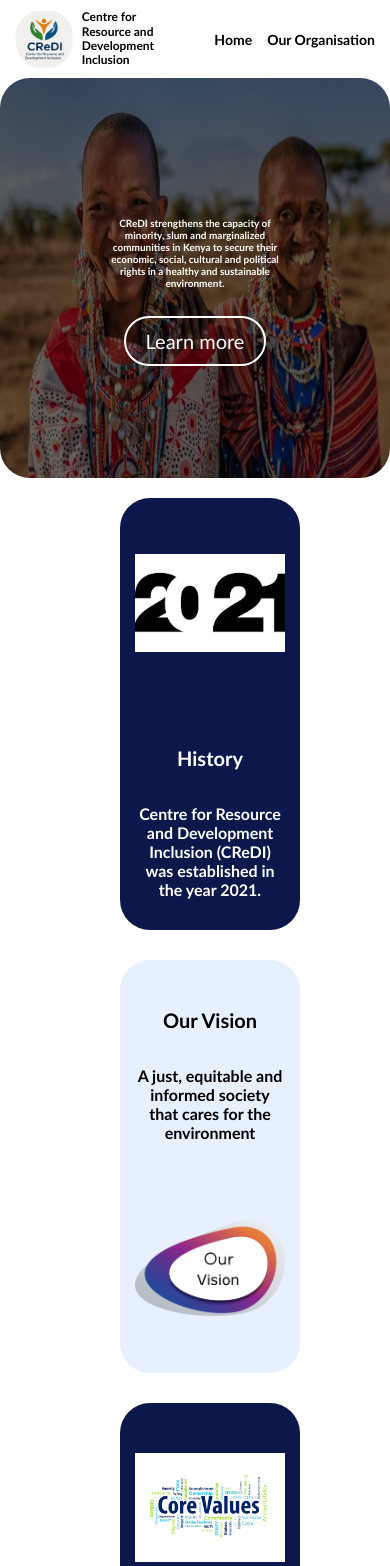
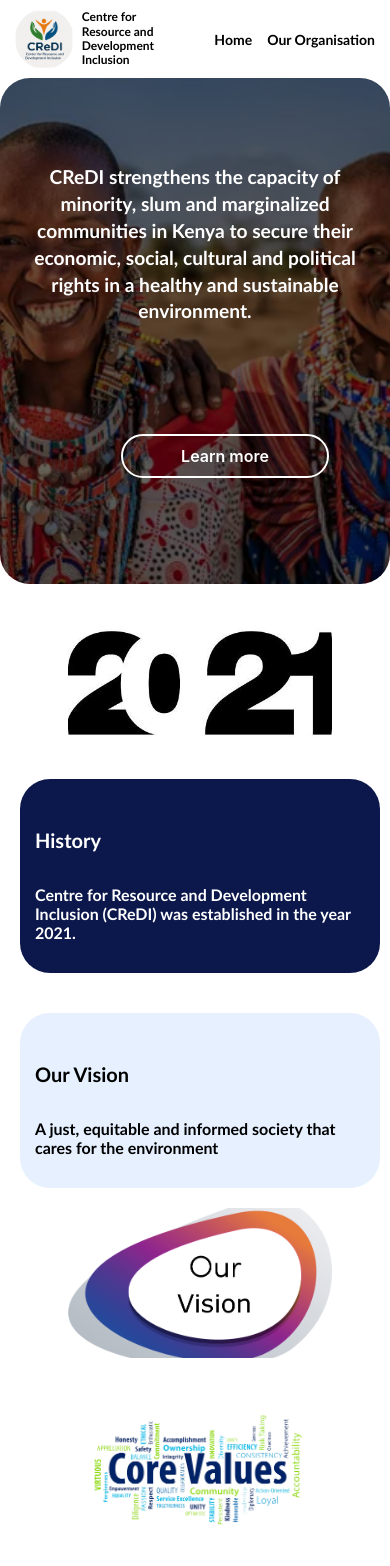
Before and after one commit to charlesdete/CrediScratch, a React (Create React App) app: page / in a window 390 px wide. Shown: the top 1566 px of the page. Built offline with nearby package versions, Linux system fonts and the light colour scheme; no server answers.

Commit message:
App.js styling

```diff
--- a/src/App.css
+++ b/src/App.css
@@ -1,148 +1,118 @@
 body.modal-open {
   overflow: hidden;
 }
+/* =========================
+   HERO WRAPPER
+   ========================= */
 .wrapper-app {
-  position: relative; /* allow absolute children */
-  height: 80vh;
+  position: relative;
+  min-height: 80vh;
+  width: 100%;
   display: flex;
   justify-content: center;
   align-items: center;
   text-align: center;
-  overflow: hidden; /* prevent image from overflowing */
+  overflow: hidden;
 }
 
+/* Background image */
 .wrapper-Img {
-  position: absolute; /* take it out of normal flow */
-  top: 0;
-  left: 0;
-   /* cover full wrapper */
-  height: 100%; /* cover full wrapper */
-
-  z-index: 0; /* sit behind content */
-  filter: brightness(40%); /* darken for readability */
+  position: absolute;
+  inset: 0;
+  width: 100%;
+  height: 100%;
+  object-fit: cover;
+  filter: brightness(40%);
+  z-index: 0;
 }
 
+/* Content */
 .wrapper-contents {
-  position: relative; /* ensure text stays above */
-  z-index: 1; /* higher than image */
-  margin-left: 100px;
-  margin-right: 100px;
-  height: 100%;
+  position: relative;
+  z-index: 1;
+  max-width: 900px;
+  padding: 0 20px;
   display: flex;
   flex-direction: column;
-  justify-content: center; /* vertically center */
-  align-items: center; /* horizontally center */
-}
-
-.heroH5 {
-  color: #fff;
-  font-size: xx-large;
-  font-weight: 900;
-  font-family:'Gill Sans', 'Gill Sans MT', Calibri, 'Trebuchet MS', sans-serif;
-  padding: 10px;
-}
-
-.buttons {
-  display: flex;
-  justify-content: center; /* Centers buttons horizontally */
-  gap: 20px; /* Space between buttons */
+  gap: 25px;
   align-items: center;
 }
 
+/* Hero text */
+.heroH5 {
+  color: #ffffff;
+  font-weight: 800;
+  font-family: 'Gill Sans', 'Gill Sans MT', Calibri, 'Trebuchet MS', sans-serif;
+  line-height: 1.4;
+  font-size: clamp(1.3rem, 4vw, 2.3rem);
+}
+
+/* Buttons */
+.buttons {
+  display: flex;
+  justify-content: center;
+  gap: 20px;
+  flex-wrap: wrap;
+}
+
 .link {
-  color: white;
-  border: none;
+  color: #fff;
   text-decoration: none;
-  font-size: 20px;
-  font-weight: 500;
-  padding: 0.3em 1em;
-  line-height: 1.7em !important;
-  background-color: transparent;
-  background-size: cover;
-  background-position: 50%;
-  background-repeat: no-repeat;
-  border: 2px solid;
-  border-radius: 3px;
-  -webkit-transition-duration: 0.2s;
-  transition-duration: 0.2s;
-  -webkit-transition-property: all !important;
-  transition-property: all !important;
-  border-bottom-left-radius: 30px;
-  border-bottom-right-radius: 30px;
-  border-top-right-radius: 30px;
-  border-top-left-radius: 30px;
-  font-family:'Gill Sans', 'Gill Sans MT', Calibri, 'Trebuchet MS', sans-serif ;
+  font-size: 18px;
+  font-weight: 600;
+  padding: 10px 28px;
+  border: 2px solid #fff;
+  border-radius: 30px;
+  transition: all 0.3s ease;
 }
+
 .link:hover {
-  color: black; /* optional hover effect */
-  transition: color 300ms ease 0ms;
-  cursor: pointer;
   background: #fff;
-  border: none;
+  color: #000;
   transform: translateY(-3px);
 }
 
-.dropdownProfile {
-  position: absolute;
-  top: 4.5rem;
-  width: 120px;
-  padding: 15px;
-  border-radius: 8px;
-  background-color: #fff;
-  border: 1px solid gray;
-  display: block;
-}
-.dropdownProfile::before {
-  content: "";
-  position: absolute;
-  top: -0.7rem;
-  width: 20px;
-  height: 20px;
-  transform: rotate(45deg);
-  background-color: #fff;
-  border-left: 1px solid gray;
-  border-top: 1px solid gray;
-}
-.droplist {
-  display: block;
-  position: relative;
-  align-content: center;
-  align-items: center;
-}
-.droplist li {
-  padding: 2px;
+/* =========================
+   MOBILE (Phones)
+   ========================= */
+@media screen and (max-width: 540px) {
+  .wrapper-app {
+    min-height: 60vh;
+  }
 
-  border-bottom: 1px solid #000;
-}
-.droplist li:hover {
-  background-color: rgb(201, 201, 201);
-  text-decoration-line: underline;
-  text-decoration-color: #fff;
-  text-decoration-thickness: 2px;
-  color: #3d5afe;
-  cursor: pointer;
-  border: none;
+  .wrapper-contents {
+    padding: 0 15px;
+  }
+
+  .heroH5 {
+    font-size: 1.2rem;
+  }
+
+  .buttons {
+    flex-direction: column;
+
+  }
+
+  .link {
+    width: 100%;
+    text-align: center;
+    font-size: 16px;
+  }
 }
 
+/* =========================
+   TABLETS
+   ========================= */
+@media screen and (min-width: 541px) and (max-width: 780px) {
+  .wrapper-app {
+    min-height: 70vh;
+  }
 
-/* For Mobile */
-@media screen and (max-width: 540px) {
-    .wrapper-app {
+  .heroH5 {
+    font-size: 1.6rem;
+  }
 
-        height :400px;
-    }
-    .heroH5{
-      font-size:10px ;
-      font-weight: 700;
-    }
-    .wrapper-contents{
-      width:50% ;
-    }
+  .wrapper-contents {
+    max-width: 700px;
+  }
 }
-
-/* For Tablets */
-@media screen and (min-width: 540px) and (max-width: 780px) {
-    .wrapper-app {
-        width: 600px;
-    }
-}
--- a/src/Section1.js
+++ b/src/Section1.js
@@ -12,11 +12,11 @@ function Section1() {
 
           <div
             className="card"
-            style={{ backgroundColor: "#0c184b", color: "#fff" }}
+
           >
             <img src={estImg} className="card-img" alt="" />
 
-            <div className="card-body">
+            <div className="card-body" style={{ backgroundColor: "#0c184b", color: "#fff" }}>
               <h5 className="card-title" style={{ color: "#fff" }}>
                 History
               </h5>
@@ -31,9 +31,9 @@ function Section1() {
 
           <div
             className="card"
-            style={{ backgroundColor: " #e6f0ff", color: "#000" }}
+
           >
-            <div className="card-body">
+            <div className="card-body" style={{ backgroundColor: " #e6f0ff", color: "#000" }}>
               <h5 className="card-title" style={{ color: "#000" }}>
                 Our Vision
               </h5>
@@ -49,10 +49,10 @@ function Section1() {
 
           <div
             className="card"
-            style={{ backgroundColor: "#0c184b", color: "#fff" }}
+
           >
             <img src={valueImg} className="card-img" alt="" />
-            <div className="card-body">
+            <div className="card-body"  style={{ backgroundColor: "#0c184b", color: "#fff" }}>
               <h5 className="card-title" style={{  color: "#fff" }}>Core Values</h5>
               <p className="card-text" style={{ paddingLeft: "20px" }}>
                 The Organization’s core values include; equality and equity,
@@ -65,8 +65,8 @@ function Section1() {
 
 
 
-          <div className="card" style={{ backgroundColor: " #e6f0ff",color:"#000" }}>
-            <div className="card-body">
+          <div className="card" >
+            <div className="card-body" style={{ backgroundColor: " #e6f0ff",color:"#000" }}>
               <h5 className="card-title">Our Mission</h5>
               <p className="card-text">
                 We strengthen the capacity of minority, slum and marginalized
--- a/src/section1.css
+++ b/src/section1.css
@@ -13,10 +13,10 @@
 
 /* Card */
 .card {
-  min-height: 250px;
+  height: 160px;
   display: flex;
   flex-direction: row;
-  padding: 15px;
+  padding: 5px;
   align-items: center;
   gap: 20px;
   justify-content: space-between;
@@ -32,26 +32,46 @@
 
 /* Image */
 .card-img {
-  width: 45%;
-  height: 200px;
+  width: 50%;
+  height:100%;
   object-fit: contain;
   border-radius: 30px;
+  background: transparent;
+
+
 }
 
 /* Text */
 .card-body {
   width: 100%;
+  height: 100%;
+  padding: 5px;
+   border-bottom-left-radius: 30px;
+  border-bottom-right-radius: 30px;
+  border-top-right-radius: 30px;
+  border-top-left-radius: 30px;
+  display: block;
+  align-items: center;
+  justify-content: center;
+
+  overflow: hidden;
 }
+
+
 
 .card-title {
   font-family: 'Gill Sans', 'Gill Sans MT', Calibri, 'Trebuchet MS', sans-serif;
-  font-size: 24px;
+  font-size: 20px;
   font-weight: 800;
+  padding: -2px;
+
+
 }
 
 .card-text {
   font-family: 'Gill Sans', 'Gill Sans MT', Calibri, 'Trebuchet MS', sans-serif;
   font-weight: 600;
+
 }
 
 /* =========================
@@ -59,38 +79,29 @@
    ========================= */
 @media screen and (max-width: 540px) {
   .Section1 {
-    margin-left: 1;
-    margin-right: 1;
-    padding: 20px;
-  }
-
-  .card {
-    width:100% ;
-
-    flex-direction: column;
-    text-align: center;
+    margin-left: 10px;
+    margin-right: 10px;
 
   }
 
+   .card {
+    flex-direction: column;
+    height:auto ;
+    width: 100%;
+  }
+
+  .card-body {
+    width: 100%;
+    padding: 15px;
+    object-fit: cover;
+  }
+
   .card-img {
-
-    width: 100%;
-    height: 180px;
-    border-bottom-left-radius: 30px;
-  border-bottom-right-radius: 30px;
-  border-top-right-radius: 30px;
-  border-top-left-radius: 30px;
-  }
- img{
-  background-size: cover;
-  background-position: center;
-  background-repeat: no-repeat;
- }
-  .card-title {
-    font-size: 20px;
+    width: 80%;
+    height: 150px;
+    object-fit: cover;
   }
 }
-
 /* =========================
    TABLETS
    ========================= */
--- a/src/section2.css
+++ b/src/section2.css
@@ -20,7 +20,8 @@
   justify-content: center;
 }
 .section2b {
-  padding: 20px;
+  margin-left:100px ;
+  margin-right: 100px;
   display: grid;
   grid-template-columns: repeat(2, 1fr);
   gap: 20px;
@@ -30,11 +31,10 @@
 
  .card2 {
   border: 1px solid rgba(0, 0, 0, 0.125);
-
   overflow: hidden;
   background-color: #fff;
   box-shadow: 0 0.125rem 0.25rem rgba(0, 0, 0, 0.075);
-  height: 100%;
+  height: auto;
   width: 100%;
   display: flex;
   flex-direction: column;
@@ -42,16 +42,20 @@
   border-bottom-right-radius: 30px;
   border-top-right-radius: 30px;
   border-top-left-radius: 30px;
+
 }
+
 .card2:hover {
   transform: translateY(-5px);
   cursor: pointer;
 }
 .card2-body {
-  padding: 1rem;
-  flex: 1; /* makes the body stretch */
-  display: flex;
-  flex-direction: column;
+  padding: 5px;
+
+  display: block;
+  align-items: center;
+  justify-content: center;
+
 }
 
 .card2 img {
@@ -59,6 +63,7 @@
   background-position: center;
   background: transparent;
   background-color: #fff;
+
 
 }
 .card2-img-top {
@@ -81,22 +86,22 @@
   font-family:'Gill Sans', 'Gill Sans MT', Calibri, 'Trebuchet MS', sans-serif;
   font-size: 16px;
   font-weight: 600;
+  height: 50%;
 }
 
 
 /* For Mobile */
 @media screen and (max-width: 540px) {
+    .section2b {
+    grid-template-columns: 1fr;   /* 🔑 */
+    margin-left: 15px;
+    margin-right: 15px;
+  }
 
-   .section2-contents{
-
-   display: flex;
-   align-items: center;
-   justify-content: center;
-   }
 
    .card2{
-    height:45vh;
-    flex:1 ;
+    height:auto;
+    width:100%;
      overflow-y: auto;
   overflow-x: hidden;
   min-height: 0;
@@ -118,7 +123,7 @@
   background: transparent;
 }
   .card2-img-top{
-    height:70% ;
+    height:150px ;
   }
 }
 
```
Also changed, not shown: src/dropdown1.js (deleted, +0 -28 lines), src/images/mission.png.
